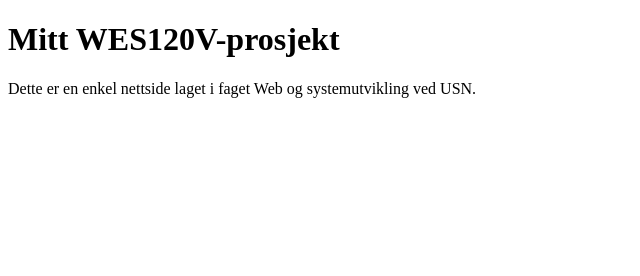
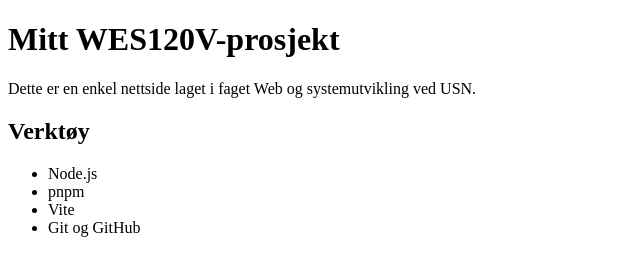
Before and after one commit to sigurdelvestad/wes120v-obligatorisk-oppgave-1, a website: page index.html in a window 1280 px wide. Shown: the whole page, without its empty margins (0-640 px from the left). Drawn offline with Linux system fonts and the light colour scheme.

Commit message:
Vis verktøyene prosjektet bruker

```diff
--- a/index.html
+++ b/index.html
@@ -8,5 +8,13 @@
   <body>
     <h1>Mitt WES120V-prosjekt</h1>
     <p>Dette er en enkel nettside laget i faget Web og systemutvikling ved USN.</p>
+
+    <h2>Verktøy</h2>
+    <ul>
+      <li>Node.js</li>
+      <li>pnpm</li>
+      <li>Vite</li>
+      <li>Git og GitHub</li>
+    </ul>
   </body>
 </html>
```
